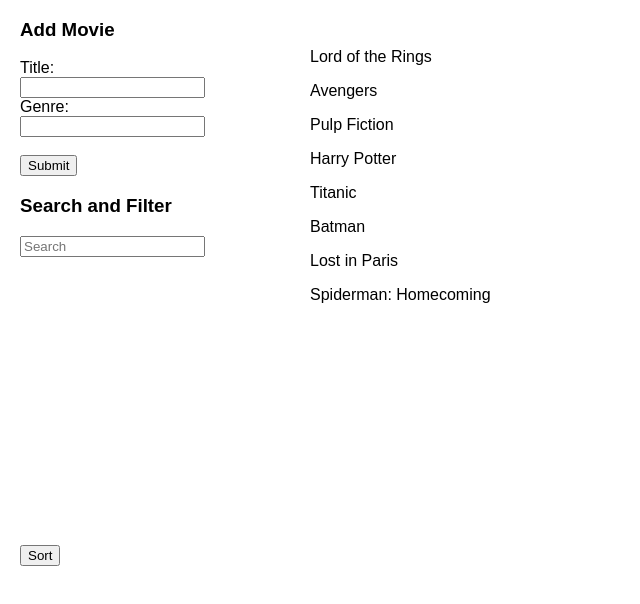
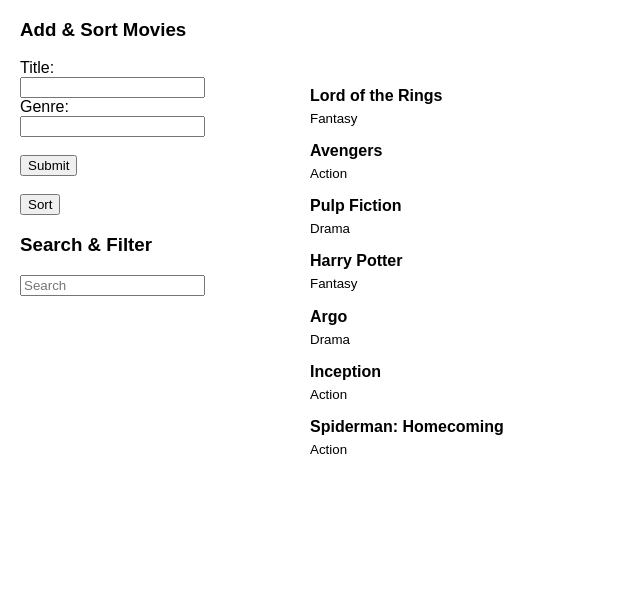
Before and after one commit to mrc535s/codingtest2, a React (Create React App) app: page / in a window 1280 px wide. Shown: the top 604 px of the page, without its empty margins (0-640 px from the left). Built offline with nearby package versions, Linux system fonts and the light colour scheme.

Commit message:
styling and micellaneous fixes

```diff
--- a/src/App.css
+++ b/src/App.css
@@ -22,3 +22,6 @@
     height: 32px;
     width: 100px;
 }
+
+.button{
+}
--- a/src/App.js
+++ b/src/App.js
@@ -24,21 +24,16 @@
   },
   {
     id:5,
-    title: "Titanic",
-    genre: "Romance"
+    title: "Argo",
+    genre: "Drama"
   },
   {
     id:6,
-    title: "Batman",
+    title: "Inception",
     genre: "Action"
   },
   {
     id:7,
-    title: "Lost in Paris",
-    genre: "Comedy"
-  },
-  {
-    id:8,
     title: "Spiderman: Homecoming",
     genre: "Action"
   }
@@ -65,7 +60,7 @@
 
   render() {
     return(
-      <div className="Button">
+      <div className="button">
         <input type="button"
          value="Sort"
          />
@@ -104,7 +99,7 @@
   render() {
     return (
       <div>
-        <h3> Add Movie </h3>
+        <h3> Add & Sort Movies </h3>
         <form onSubmit={this.handleSubmit.bind(this)}>
           <div>
             <label>Title:</label> <br />
@@ -117,8 +112,9 @@
           <br />
           <input type="submit" value="Submit" />
         </form>
+        <br/>
+        <SortButton movies = {this.state.movies} />
         <List movies = {this.state.movies} />
-        <SortButton movies = {this.state.movies} />
       </div>
     )
   }
@@ -155,12 +151,12 @@
   }
 
   render() {
-    const{term, title} = this.state;
+    const{term} = this.state;
     return (
       <div className ="theList">
         <div>
           <form>
-            <h3> Search and Filter </h3>
+            <h3> Search & Filter </h3>
             <input type="text"
               onKeyPress={(e) => this.onlyAlphabet(e)}
               name="searchBox"
@@ -172,7 +168,9 @@
           {
             movies.filter(this.searchingFor(term)).map(titles =>
               <ul className="filter-list" key={titles.id}>
-                {titles.title}
+                <b>{titles.title}</b>
+                <br/>
+                <sub>{titles.genre}</sub>
               </ul>
               )
           }
```
Also changed, not shown: src/Components/AddMovie.js (+10 -2 lines).
